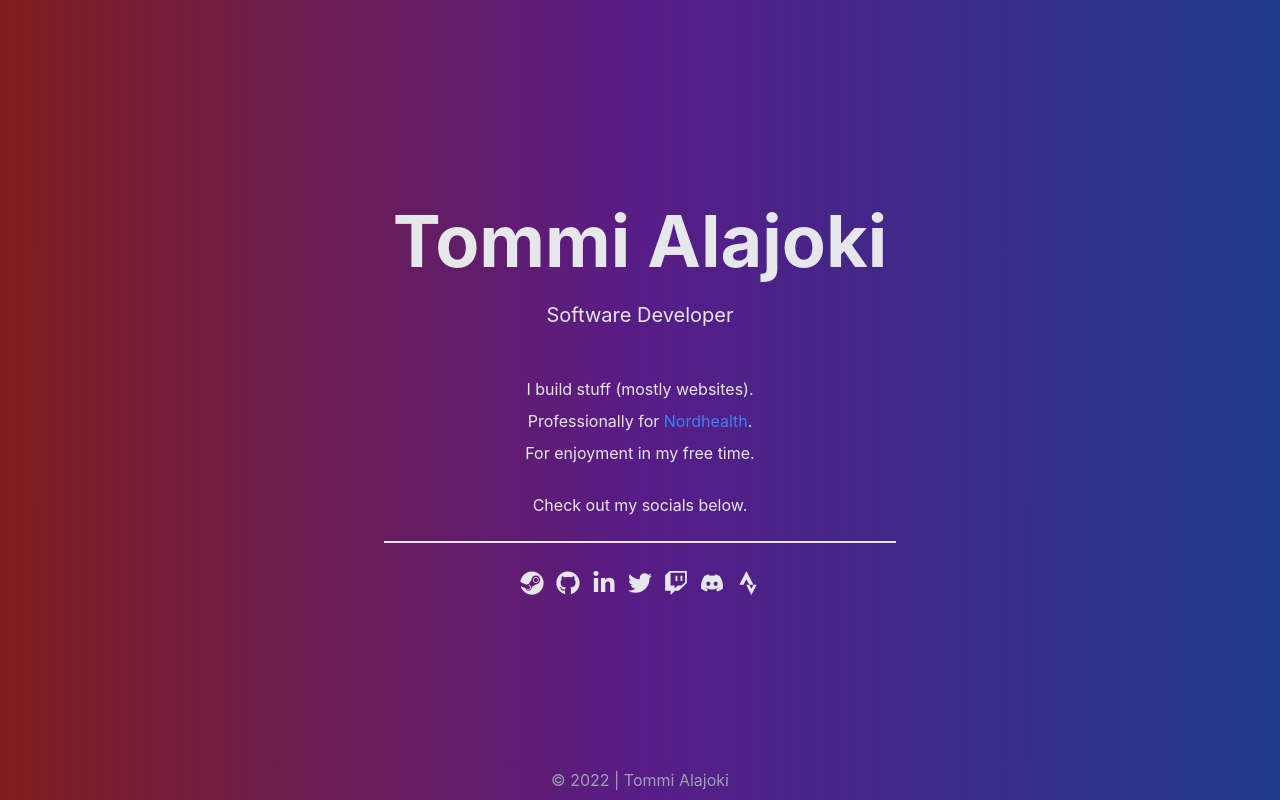
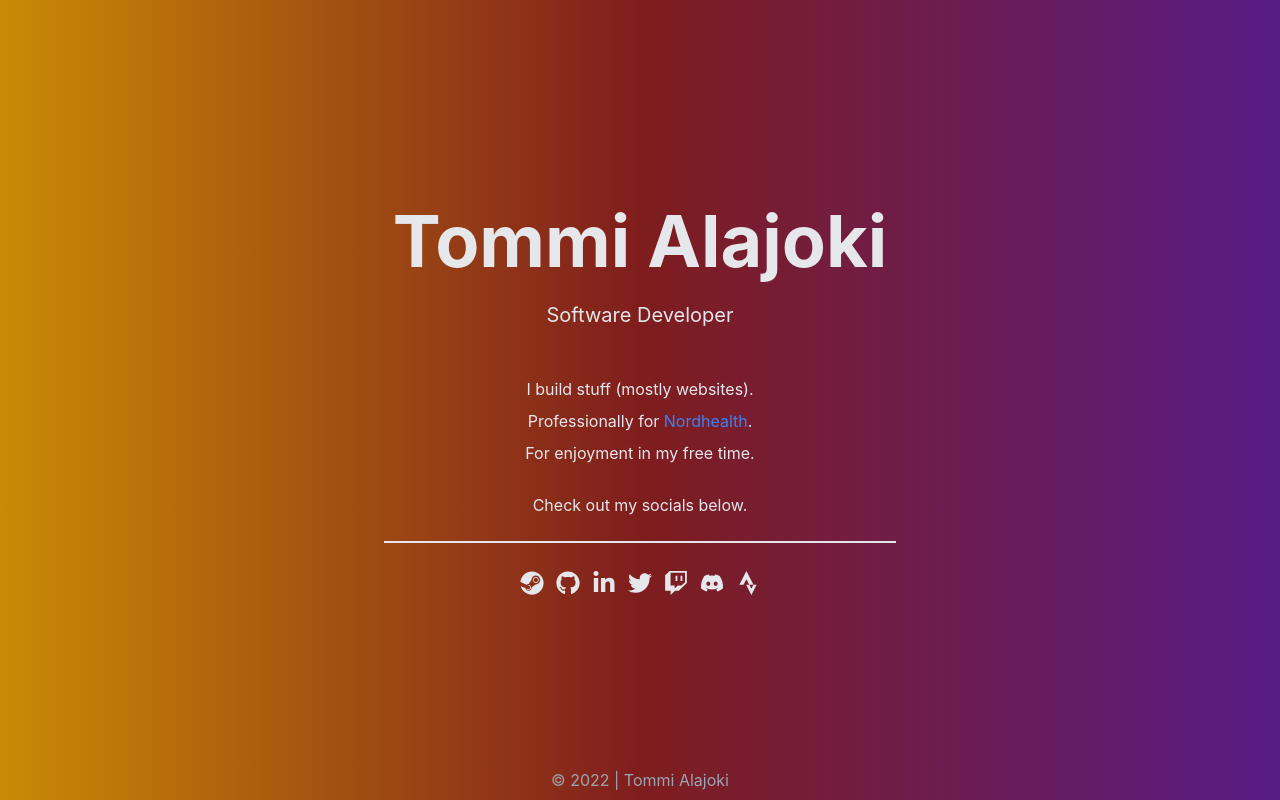
Before and after one commit to Lyrete/home-v2, a Next.js app: page / in a window 1280 px wide. Built offline with nearby package versions, Linux system fonts and the light colour scheme.

Commit message:
Colour change idk

```diff
--- a/pages/index.tsx
+++ b/pages/index.tsx
@@ -8,7 +8,7 @@ const Home: NextPage = () => {
   const currentYear = new Date().getFullYear();
 
   return (
-    <div className="h-screen bg-gradient-to-r from-red-900 via-purple-900 to-blue-900">
+    <div className="h-screen bg-gradient-to-r from-yellow-600 via-red-900 to-purple-900">
       <Head>
         <title>Tommi Alajoki</title>
       </Head>
```
